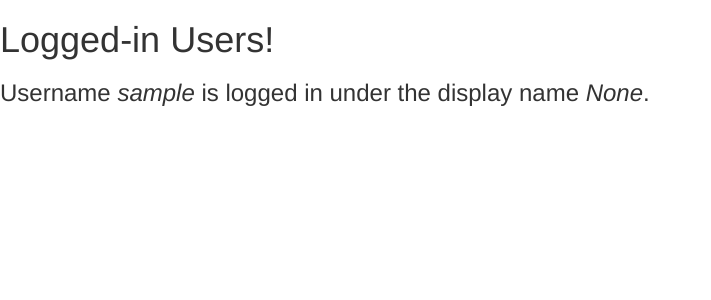
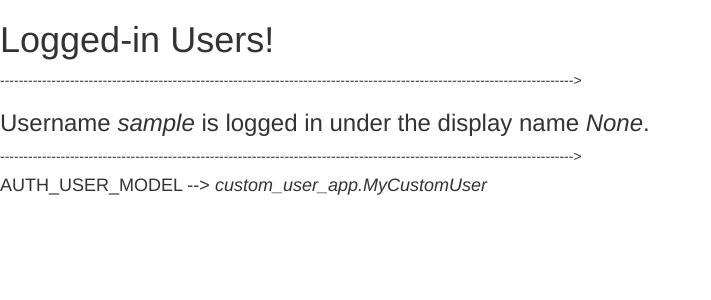
Before and after one commit to amandalynnes/django-custom-users, a Django app: page / in a window 1280 px wide. Shown: the top 300 px of the page, without its empty margins (0-711 px from the left). Run offline with Django 3.2, Linux system fonts and the light colour scheme; the visitor is signed in with stand-in values (Sample User, id 1); data comes from the database, SQL or seed files in the repository; some libraries are stand-ins or nearby versions.

Commit message:
added auth_user_model to display

```diff
--- a/custom_user_app/views.py
+++ b/custom_user_app/views.py
@@ -2,6 +2,7 @@
 from django.contrib.auth import login, authenticate, logout
 from django.contrib.auth.decorators import login_required
 from custom_user_app.models import MyCustomUser
+from django.contrib.auth import settings
 # from custom_user_app.forms import AddCustomUser
 
 
@@ -11,9 +12,11 @@
 def index_view(request):
     username = MyCustomUser.objects.get().username
     display_nm = MyCustomUser.objects.get().Display_name
+    auth_user_model = settings.AUTH_USER_MODEL
 
     return render(request, "index.html", {
         "heading": "Logged-in Users!",
         "username": username,
         "display_nm": display_nm,
+        "auth_user_model": auth_user_model,
     })
--- a/templates/index.html
+++ b/templates/index.html
@@ -7,6 +7,12 @@
 <body>
 
     <h1>{{ heading }}</h1>
+    <p>---------------------------------------------------------------------------------------------------------------------------></p>
+
     <h3> Username <em>{{ username }}</em> is logged in under the display name <em>{{ display_nm }}</em>.</h3>
 
+    <p>---------------------------------------------------------------------------------------------------------------------------></p>
+
+    <h4> AUTH_USER_MODEL --> <em>{{ auth_user_model }}</em></h4>
+
 </body>
```
